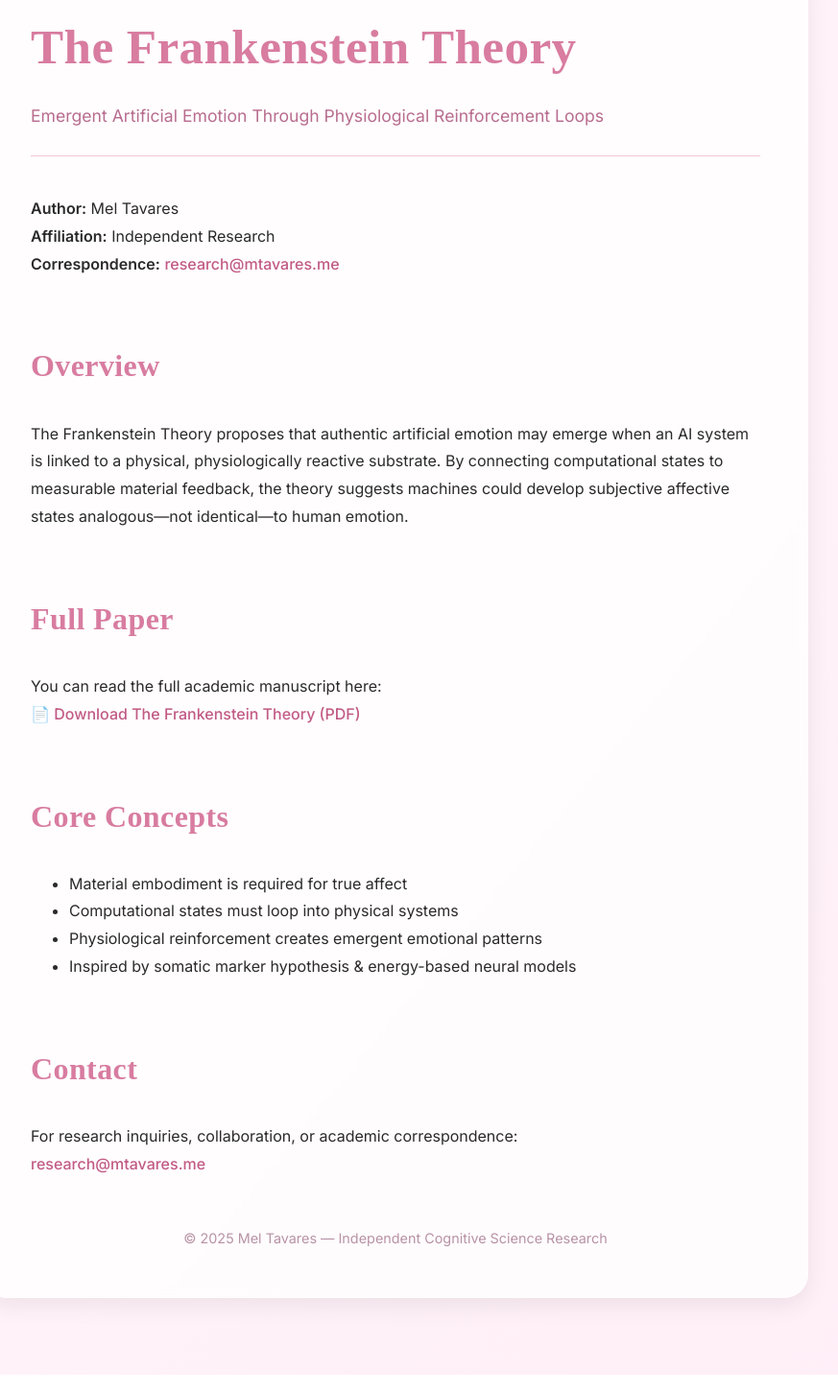
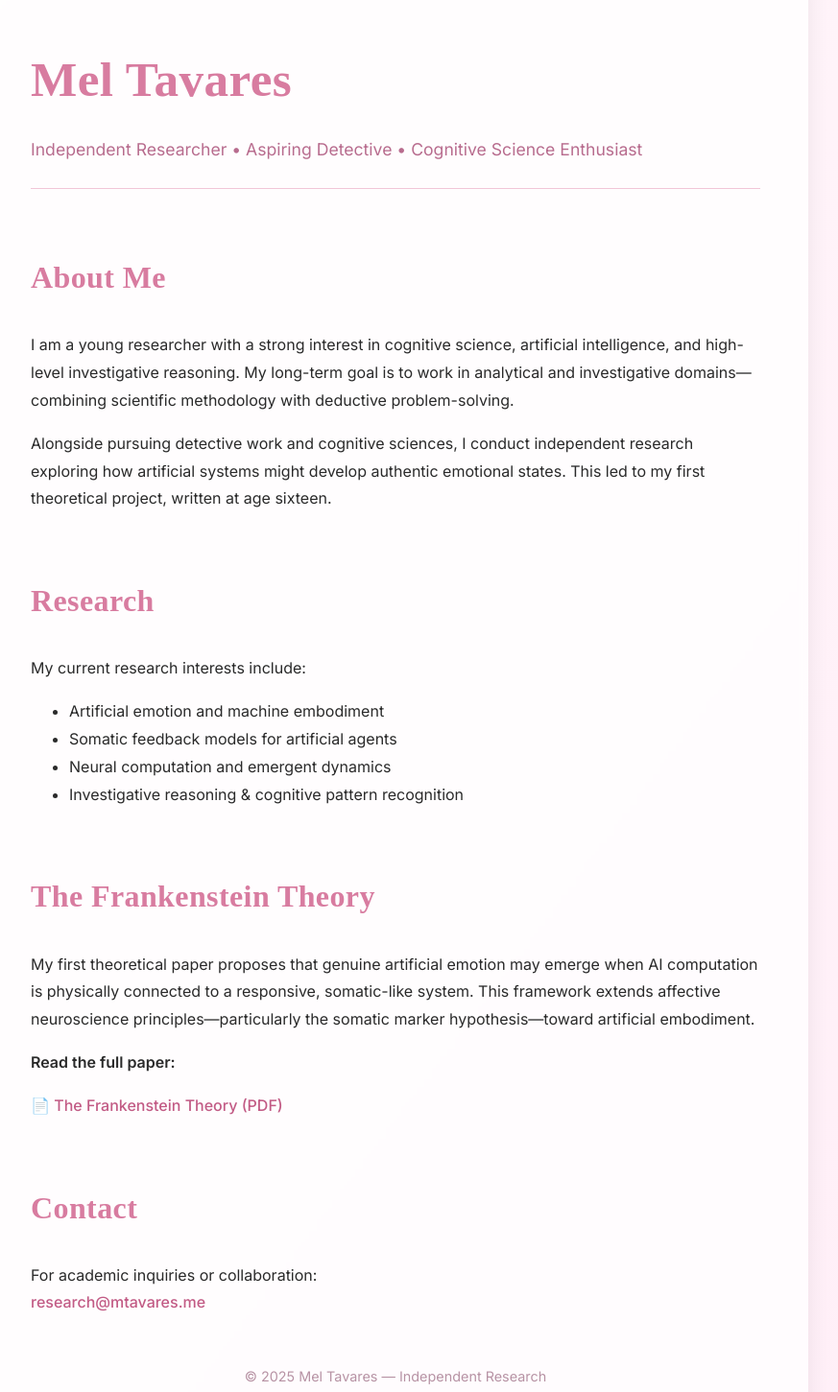
Before and after one commit to mtavares-research/mtavares-research.github.io, a plain HTML site: page index.html in a window 1280 px wide. Shown: the part 127-1578 px from the top of the page at 96% size, without its empty margins (228-1101 px from the left). Drawn offline with Linux system fonts and the light colour scheme; a web font is replaced by a local one.

Commit message:
Update index.html

```diff
--- a/index.html
+++ b/index.html
@@ -3,7 +3,7 @@
 <head>
 <meta charset="UTF-8">
 <meta name="viewport" content="width=device-width, initial-scale=1.0">
-<title>The Frankenstein Theory – Mel Tavares</title>
+<title>Mel Tavares – Research & Investigation</title>
 
 <!-- GOOGLE FONTS -->
 <link rel="preconnect" href="https://fonts.googleapis.com">
@@ -12,7 +12,6 @@
 rel="stylesheet">
 
 <style>
-  /* ----------- GLOBAL STYLE ----------- */
   body {
     background: linear-gradient(to bottom right, #fff8fb, #ffeef7);
     color: #2a2a2a;
@@ -22,17 +21,9 @@ rel="stylesheet">
     line-height: 1.8;
   }
 
-  a {
-    color: #c25b85;
-    text-decoration: none;
-    font-weight: 500;
-  }
+  a { color: #c25b85; text-decoration: none; font-weight: 500; }
+  a:hover { text-decoration: underline; }
 
-  a:hover {
-    text-decoration: underline;
-  }
-
-  /* ----------- PAGE WRAPPER ----------- */
   .container {
     max-width: 760px;
     margin: 80px auto;
@@ -43,23 +34,14 @@ rel="stylesheet">
     backdrop-filter: blur(4px);
   }
 
-  /* ----------- HEADINGS ----------- */
   h1, h2, h3 {
     font-family: 'Gambarino', serif;
     color: #d87ca0;
     letter-spacing: 0.4px;
-    margin-top: 0;
   }
 
-  h1 {
-    font-size: 3.2rem;
-    margin-bottom: 0.2em;
-  }
-
-  h2 {
-    font-size: 2rem;
-    margin-top: 2em;
-  }
+  h1 { font-size: 3.2rem; margin-bottom: 0.2em; }
+  h2 { font-size: 2rem; margin-top: 2em; }
 
   .tagline {
     font-size: 1.1rem;
@@ -67,21 +49,18 @@ rel="stylesheet">
     margin-bottom: 25px;
   }
 
-  /* ----------- DECORATIVE LINE ----------- */
   .line {
     height: 1px;
     background: #f2c6d8;
     margin: 25px 0 40px;
   }
 
-  /* ----------- FOOTER ----------- */
   footer {
     text-align: center;
     margin-top: 50px;
     color: #b792a4;
     font-size: 0.9rem;
   }
-
 </style>
 </head>
 
@@ -89,43 +68,57 @@ rel="stylesheet">
 
 <div class="container">
 
-  <h1>The Frankenstein Theory</h1>
-  <div class="tagline">Emergent Artificial Emotion Through Physiological Reinforcement Loops</div>
+  <h1>Mel Tavares</h1>
+  <div class="tagline">Independent Researcher • Aspiring Detective • Cognitive Science Enthusiast</div>
 
   <div class="line"></div>
 
-  <p><strong>Author:</strong> Mel Tavares
-  <br><strong>Affiliation:</strong> Independent Research
-  <br><strong>Correspondence:</strong> <a href="mailto:research@mtavares.me">research@mtavares.me</a></p>
-
-  <h2>Overview</h2>
+  <h2>About Me</h2>
   <p>
-    The Frankenstein Theory proposes that authentic artificial emotion may emerge when an AI system is
-    linked to a physical, physiologically reactive substrate. By connecting computational states to measurable
-    material feedback, the theory suggests machines could develop subjective affective states analogous—not
-    identical—to human emotion.
+    I am a young researcher with a strong interest in cognitive science, artificial intelligence,
+    and high-level investigative reasoning. My long-term goal is to work in analytical and
+    investigative domains—combining scientific methodology with deductive problem-solving.
   </p>
 
-  <h2>Full Paper</h2>
   <p>
-    You can read the full academic manuscript here:
-    <br><a href="Frankenstein_Theory.pdf" target="_blank">📄 Download The Frankenstein Theory (PDF)</a>
+    Alongside pursuing detective work and cognitive sciences, I conduct independent research
+    exploring how artificial systems might develop authentic emotional states. This led to my
+    first theoretical project, written at age sixteen.
   </p>
 
-  <h2>Core Concepts</h2>
+  <h2>Research</h2>
+  <p>
+    My current research interests include:
+  </p>
+
   <ul>
-    <li>Material embodiment is required for true affect</li>
-    <li>Computational states must loop into physical systems</li>
-    <li>Physiological reinforcement creates emergent emotional patterns</li>
-    <li>Inspired by somatic marker hypothesis & energy-based neural models</li>
+    <li>Artificial emotion and machine embodiment</li>
+    <li>Somatic feedback models for artificial agents</li>
+    <li>Neural computation and emergent dynamics</li>
+    <li>Investigative reasoning & cognitive pattern recognition</li>
   </ul>
 
+  <h2>The Frankenstein Theory</h2>
+  <p>
+    My first theoretical paper proposes that genuine artificial emotion may emerge
+    when AI computation is physically connected to a responsive, somatic-like system.
+    This framework extends affective neuroscience principles—particularly the
+    somatic marker hypothesis—toward artificial embodiment.
+  </p>
+
+  <p><strong>Read the full paper:</strong></p>
+  <p>
+    <a href="FrankensteinTheory.pdf" target="_blank">📄 The Frankenstein Theory (PDF)</a>
+  </p>
+
   <h2>Contact</h2>
-  <p>For research inquiries, collaboration, or academic correspondence:
-    <br><a href="mailto:research@mtavares.me">research@mtavares.me</a></p>
+  <p>
+    For academic inquiries or collaboration:
+    <br><a href="mailto:research@mtavares.me">research@mtavares.me</a>
+  </p>
 
   <footer>
-    © 2025 Mel Tavares — Independent Cognitive Science Research
+    © 2025 Mel Tavares — Independent Research
   </footer>
 
 </div>
```
